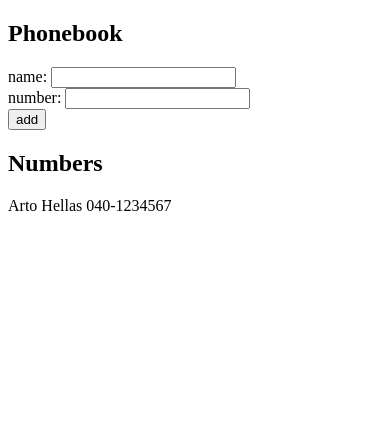
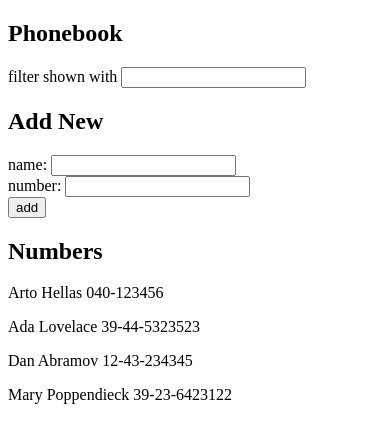
Before and after one commit to vicjeremy/full-stack-open, a React (Vite) app in the folder part2/phonebook/: page / in a window 390 px wide. Shown: the top 442 px of the page. Built offline with nearby package versions, Linux system fonts and the light colour scheme.

Commit message:
feat: 2.9*: The Phonebook Step 4

```diff
--- a/part2/phonebook/src/App.jsx
+++ b/part2/phonebook/src/App.jsx
@@ -6,10 +6,14 @@
 
 const App = () => {
   const [persons, setPersons] = useState([
-    { name: 'Arto Hellas', number: '040-1234567'}
+    { name: 'Arto Hellas', number: '040-123456', id: 1 },
+    { name: 'Ada Lovelace', number: '39-44-5323523', id: 2 },
+    { name: 'Dan Abramov', number: '12-43-234345', id: 3 },
+    { name: 'Mary Poppendieck', number: '39-23-6423122', id: 4 }
   ])
   const [newName, setNewName] = useState('')
   const [newNumber, setNewNumber] = useState('')
+  const [filterName, setFilterName] = useState('')
 
   const addName = (event) => {
     event.preventDefault()
@@ -35,10 +39,24 @@
   const handleNumberChange = (event) => {
     setNewNumber(event.target.value)
 }
+  const handleFilterChange = (event) => {
+    setFilterName(event.target.value)
+}
+
+  const filterToShow = filterName != ''
+    ? persons.filter(person => person.name.toLowerCase().includes(filterName))
+    : persons
 
   return (
     <div>
       <h2>Phonebook</h2>
+      <div>
+        filter shown with <input
+          value={filterName}
+          onChange={handleFilterChange}
+          />
+      </div>
+      <h2>Add New</h2>
       <form onSubmit={addName}>
         <div>
           <div>
@@ -59,7 +77,7 @@
         </div>
       </form>
       <h2>Numbers</h2>
-        {persons.map(person =>
+        {filterToShow.map(person =>
           <Person key={person.name} person={person} />
         )}
     </div>
```
